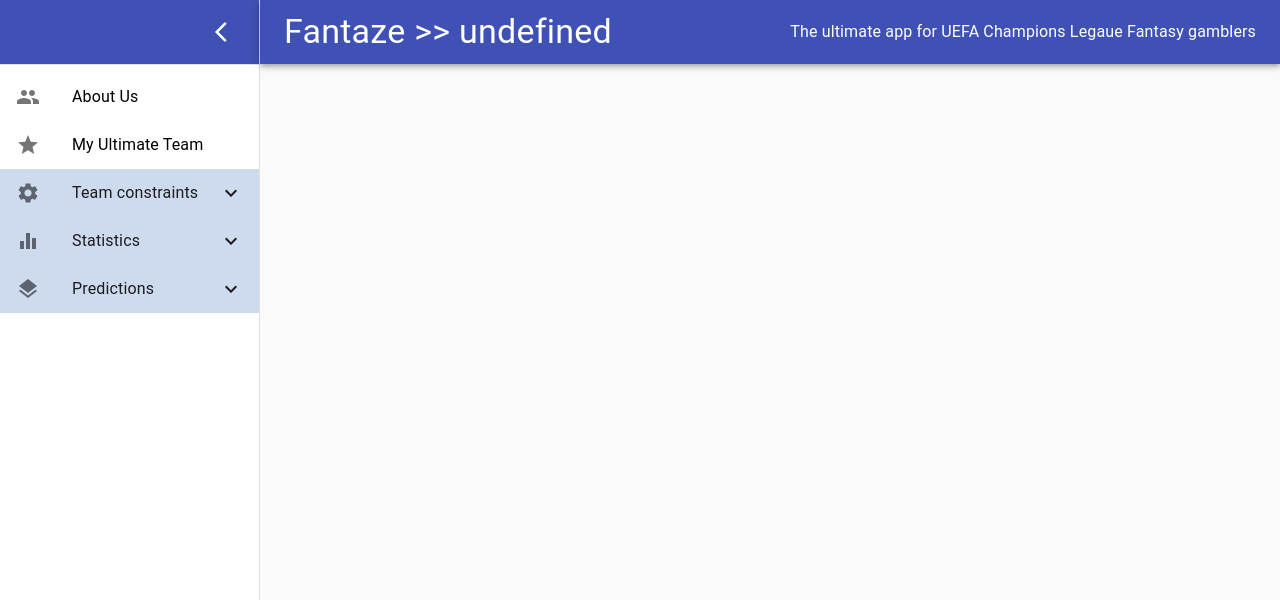
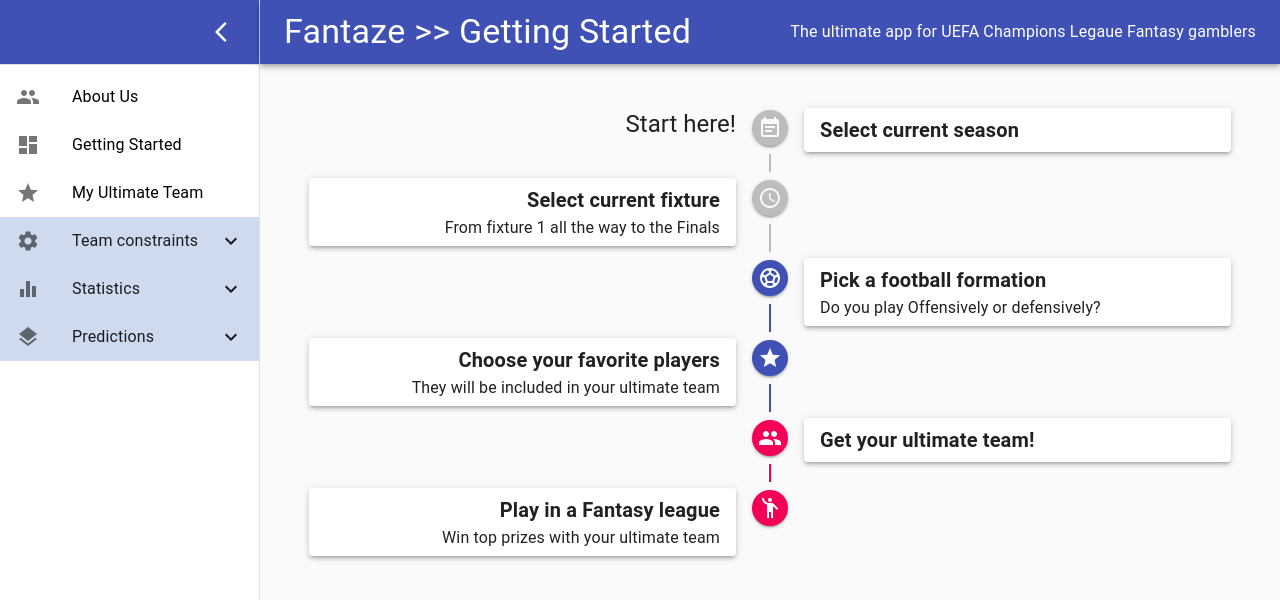
Before and after one commit to tomerkeizler/Fantaze, a React (Create React App) app: page /Getting_Started in a window 1280 px wide. Shown: the top 600 px of the page. Built offline with nearby package versions, Linux system fonts and the light colour scheme.

Commit message:
added Getting Started page

```diff
--- a/package.json
+++ b/package.json
@@ -5,6 +5,7 @@
   "dependencies": {
     "@material-ui/core": "^4.11.0",
     "@material-ui/icons": "^4.9.1",
+    "@material-ui/lab": "^4.0.0-alpha.56",
     "bootstrap": "4.4.1",
     "classnames": "2.2.6",
     "flask": "^0.2.10",
--- a/src/components/App/App.jsx
+++ b/src/components/App/App.jsx
@@ -15,6 +15,7 @@
 import ArrowBackIosIcon from '@material-ui/icons/ArrowBackIos';
 import { Switch, Route } from "react-router-dom";
 import AboutUs from "../AboutUs/AboutUs";
+import GettingStarted from "../GettingStarted/GettingStarted";
 import MyTeam from "../My_Team/My_Team";
 import ConstraintsView from "../ConstraintsView/ConstraintsView";
 import ConstraintsCheckout from "../ConstraintsCheckout/ConstraintsCheckout";
@@ -177,6 +178,7 @@
           <Container maxWidth="lg" className={classes.container}>
             <Switch>
               <Route exact path="/" component={AboutUs} />
+              <Route path="/Getting_Started" component={GettingStarted} />
               <Route path="/My_Team" component={MyTeam} />
               <Route exact path="/Constraints_Checkout" component={ConstraintsCheckout} />
               <Route path="/Constraints_View" component={ConstraintsView} />
--- a/src/components/App/SideMenu.jsx
+++ b/src/components/App/SideMenu.jsx
@@ -6,10 +6,8 @@
 import ListItemIcon from '@material-ui/core/ListItemIcon';
 import ListItemText from '@material-ui/core/ListItemText';
 import Collapse from '@material-ui/core/Collapse';
-import Divider from '@material-ui/core/Divider';
 import ExpandLess from '@material-ui/icons/ExpandLess';
 import ExpandMore from '@material-ui/icons/ExpandMore';
-import { fontStyle } from '@material-ui/system';
 
 
 const useStyles = makeStyles((theme) => ({
--- a/src/components/App/appRoutes.js
+++ b/src/components/App/appRoutes.js
@@ -7,8 +7,8 @@
 import DoubleArrowIcon from '@material-ui/icons/DoubleArrow';
 import LayersIcon from '@material-ui/icons/Layers';
 import ViewHeadlineIcon from '@material-ui/icons/ViewHeadline';
+import DashboardIcon from '@material-ui/icons/Dashboard';
 
-// import DashboardIcon from '@material-ui/icons/Dashboard';
 // import BarChartIcon from '@material-ui/icons/BarChart';
 // import AssignmentIcon from '@material-ui/icons/Assignment';
 // import TrendingUpIcon from '@material-ui/icons/TrendingUp';
@@ -22,6 +22,13 @@
         'name': 'About Us',
         'icon': <PeopleIcon />,
         'link': '',
+    },
+
+    {
+        'isCategory': false,
+        'name': 'Getting Started',
+        'icon': <DashboardIcon />,
+        'link': 'Getting_Started',
     },
 
     {
--- a/src/components/ConstraintsView/ConstraintsView.jsx
+++ b/src/components/ConstraintsView/ConstraintsView.jsx
@@ -84,7 +84,7 @@
   }
 
   const deletePlayerConstraint = () => {
-    playersToDeleteListID.map(playerID => {
+    playersToDeleteListID.map(playerID => function () {
       customFetch(`${CONSTANTS.ENDPOINT.TEAM_CONSTRAINTS.PLAYER_SELECTION}/${playerID}`, true)
         .catch(error => displayFetchErrors('DELETE player', error));
       setPlayersConstraint(playersConstraint.filter(({ player_id }) => !playersToDeleteListID.includes(player_id)));
--- /dev/null
+++ b/src/components/GettingStarted/GettingStarted.js
@@ -0,0 +1,101 @@
+import React from "react";
+import { makeStyles } from '@material-ui/core/styles';
+import Timeline from '@material-ui/lab/Timeline';
+import GettingStartedItem from "./GettingStartedItem";
+
+import EventNoteIcon from '@material-ui/icons/EventNote';
+import ScheduleIcon from '@material-ui/icons/Schedule';
+import SportsSoccerIcon from '@material-ui/icons/SportsSoccer';
+import StarIcon from '@material-ui/icons/Star';
+import PeopleIcon from '@material-ui/icons/People';
+import TrendingUpIcon from '@material-ui/icons/TrendingUp';
+import EmojiPeopleIcon from '@material-ui/icons/EmojiPeople';
+
+
+
+
+const useStyles = makeStyles((theme) => ({
+  main: {
+    maxWidth: '1000px',
+  },
+  greyTail: {
+    backgroundColor: theme.palette.grey.main,
+  },
+  primaryTail: {
+    backgroundColor: theme.palette.primary.main,
+  },
+  secondaryTail: {
+    backgroundColor: theme.palette.secondary.main,
+  },
+}));
+
+const GettingStarted = () => {
+  const classes = useStyles();
+
+  const timeLineItems = [
+    {
+      'sideContent': 'Start here!',
+      'icon': <EventNoteIcon />,
+      'iconColor': `grey`,
+      'iconVariant': `default`,
+      'connectorColor': classes.greyTail,
+      'title': 'Select current season',
+      'content': ''
+    },
+    {
+      'sideContent': '',
+      'icon': <ScheduleIcon />,
+      'iconColor': `grey`,
+      'iconVariant': `default`,
+      'connectorColor': classes.greyTail,
+      'title': 'Select current fixture',
+      'content': 'From fixture 1 all the way to the Finals'
+    },
+    {
+      'sideContent': '',
+      'icon': <SportsSoccerIcon />,
+      'iconColor': `primary`,
+      'iconVariant': `default`,
+      'connectorColor': classes.primaryTail,
+      'title': 'Pick a football formation',
+      'content': 'Do you play Offensively or defensively?'
+    },
+    {
+      'sideContent': '',
+      'icon': <StarIcon />,
+      'iconColor': `primary`,
+      'iconVariant': `default`,
+      'connectorColor': classes.primaryTail,
+      'title': 'Choose your favorite players',
+      'content': 'They will be included in your ultimate team'
+    },
+    {
+      'sideContent': '',
+      'icon': <PeopleIcon />,
+      'iconColor': `secondary`,
+      'iconVariant': `default`,
+      'connectorColor': classes.secondaryTail,
+      'title': 'Get your ultimate team!',
+      'content': ''
+    },
+    {
+      'sideContent': '',
+      'icon': <EmojiPeopleIcon />,
+      'iconColor': `secondary`,
+      'iconVariant': `default`,
+      'connectorColor': '',
+      'title': 'Play in a Fantasy league',
+      'content': 'Win top prizes with your ultimate team'
+    },
+  ]
+
+  return (
+    <div className="row justify-content-center">
+      <Timeline align="alternate" className={classes.main}>
+        {timeLineItems.map(item => <GettingStartedItem item={item} />)}
+      </Timeline>
+    </div>
+  )
+
+}
+export default GettingStarted;
--- /dev/null
+++ b/src/components/GettingStarted/GettingStartedItem.js
@@ -0,0 +1,41 @@
+import React from "react";
+import TimelineItem from '@material-ui/lab/TimelineItem';
+import TimelineSeparator from '@material-ui/lab/TimelineSeparator';
+import TimelineConnector from '@material-ui/lab/TimelineConnector';
+import TimelineContent from '@material-ui/lab/TimelineContent';
+import TimelineOppositeContent from '@material-ui/lab/TimelineOppositeContent';
+import TimelineDot from '@material-ui/lab/TimelineDot';
+import Paper from '@material-ui/core/Paper';
+import Typography from '@material-ui/core/Typography';
+
+
+const GettingStartedItem = ({ item }) => {
+    return (
+        <TimelineItem>
+
+            {!item.sideContent ? '' : (
+                <TimelineOppositeContent>
+                    <Typography variant="h5">
+                        {item.sideContent}
+                    </Typography>
+                </TimelineOppositeContent>)}
+
+            <TimelineSeparator>
+                <TimelineDot color={item.iconColor} variant={item.iconVariant}>
+                    {item.icon}
+                </TimelineDot>
+                {!item.connectorColor ? '' : <TimelineConnector className={item.connectorColor} />}
+            </TimelineSeparator>
+
+            <TimelineContent>
+                <Paper elevation={3} style={{padding: '6px 16px'}}>
+                    <Typography variant="h6" component="h1"><b>{item.title}</b></Typography>
+                    <Typography>{item.content}</Typography>
+                </Paper>
+            </TimelineContent>
+
+        </TimelineItem>
+    )
+
+}
+export default GettingStartedItem;
```
Also changed, not shown: 1 other file (tests, documents, lock files or other folders).
